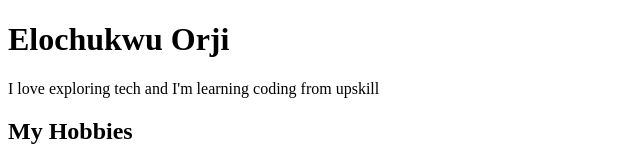
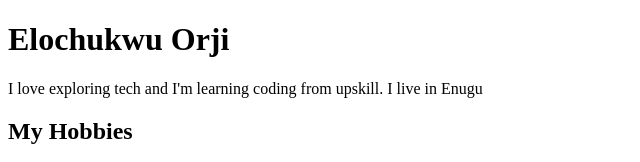
Before and after one commit to ElochukwuOrji/html-intro, a plain HTML site: page index.html in a window 1280 px wide. Shown: the top 162 px of the page, without its empty margins (0-640 px from the left). Drawn offline with Linux system fonts and the light colour scheme.

Commit message:
Updated bio

```diff
--- a/index.html
+++ b/index.html
@@ -5,7 +5,7 @@
     </head>
     <body>
         <h1>Elochukwu Orji</h1>
-        <p>I love exploring tech and I'm learning coding from upskill</p>
+        <p>I love exploring tech and I'm learning coding from upskill. I live in Enugu</p>
 
         <h2>My Hobbies</h2>
         <ul>
```
